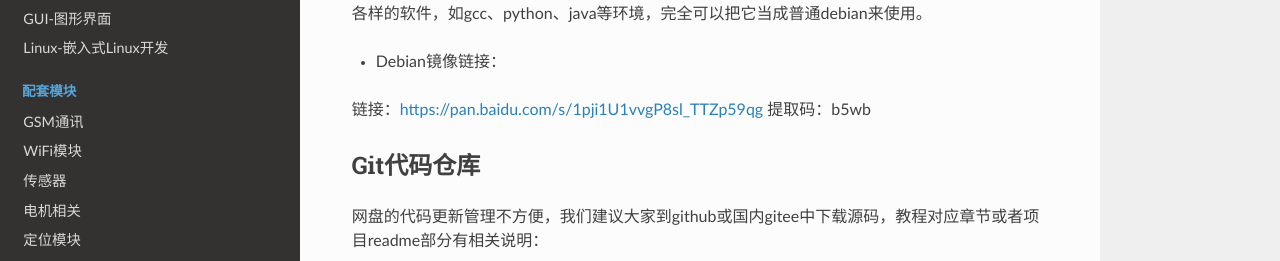
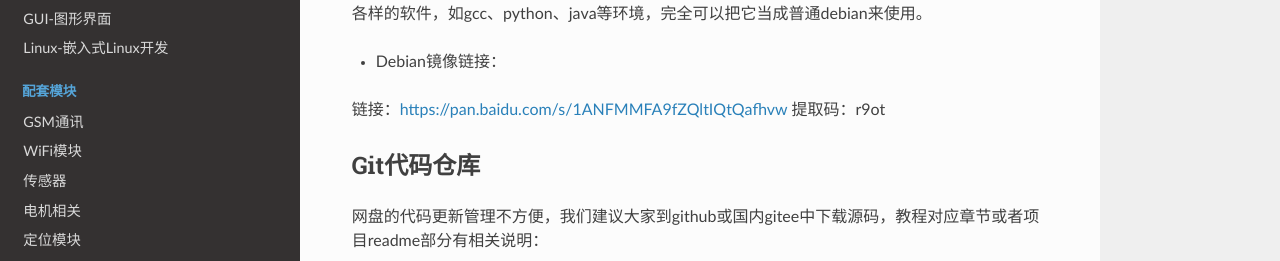
Before and after one commit to Embedfire/ebf_products, a Sphinx documentation site: the page built from documentation/linux/ebf_i.mx6ull.rst, in a window 1280 px wide and 900 px high, scrolled down 785 px. Shown: the part 158-419 px from the top of the window. Built offline with Sphinx 7.4.7 and the Read the Docs theme 2.0.0, drawn with Linux system fonts in a browser that asks for light colours; pages that are not in the unit, such as notebooks, are missing from menus.

Commit message:
Update ebf_i.mx6ull.rst

```diff
--- a/documentation/linux/ebf_i.mx6ull.rst
+++ b/documentation/linux/ebf_i.mx6ull.rst
@@ -36,8 +36,9 @@ Debian镜像 (教程中使用系统)
 此处发布的Debian镜像适用于野火imx6开发板，使用debian镜像非常方便于应用apt工具安装各种各样的软件，如gcc、python、java等环境，完全可以把它当成普通debian来使用。
 
 - Debian镜像链接：
-链接：https://pan.baidu.com/s/1pji1U1vvgP8sl_TTZp59qg
-提取码：b5wb
+链接：https://pan.baidu.com/s/1ANFMMFA9fZQltIQtQafhvw
+提取码：r9ot
+
 
 
 
```
